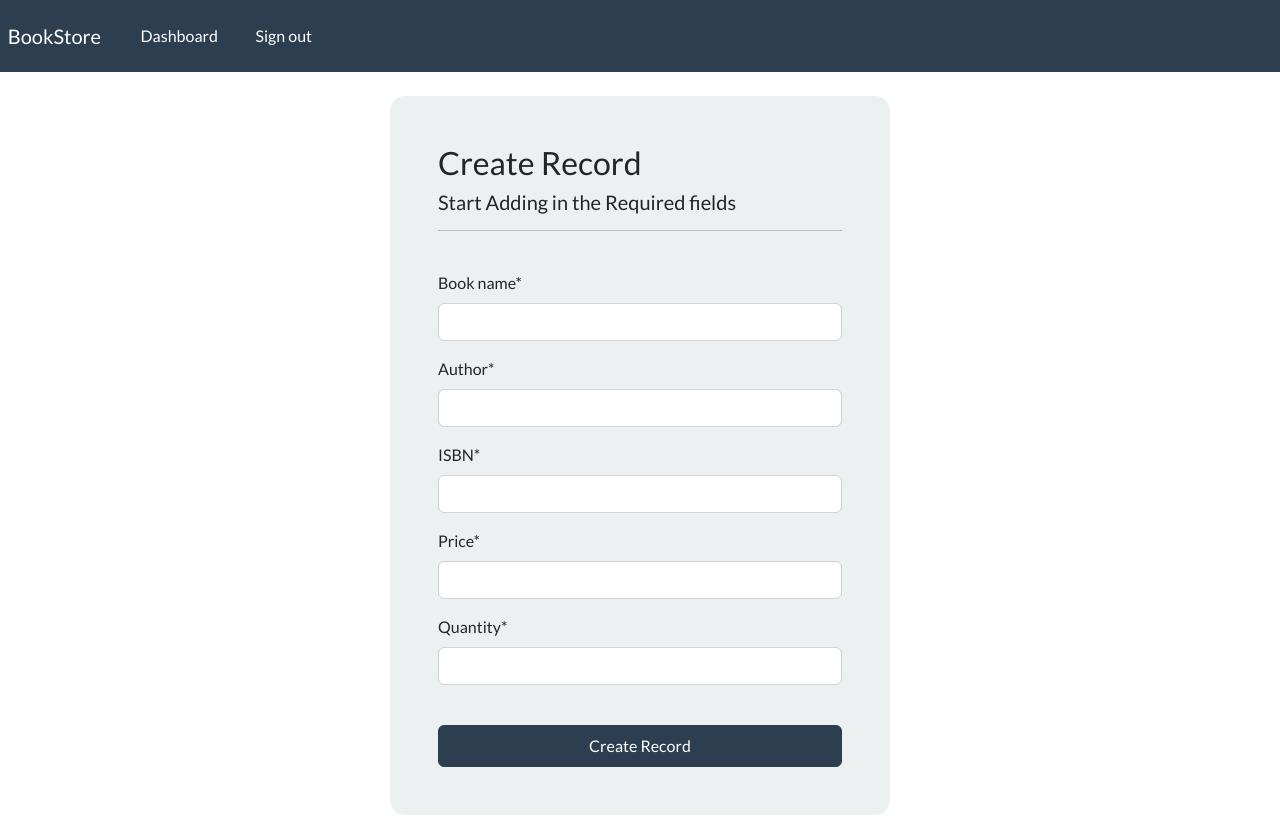
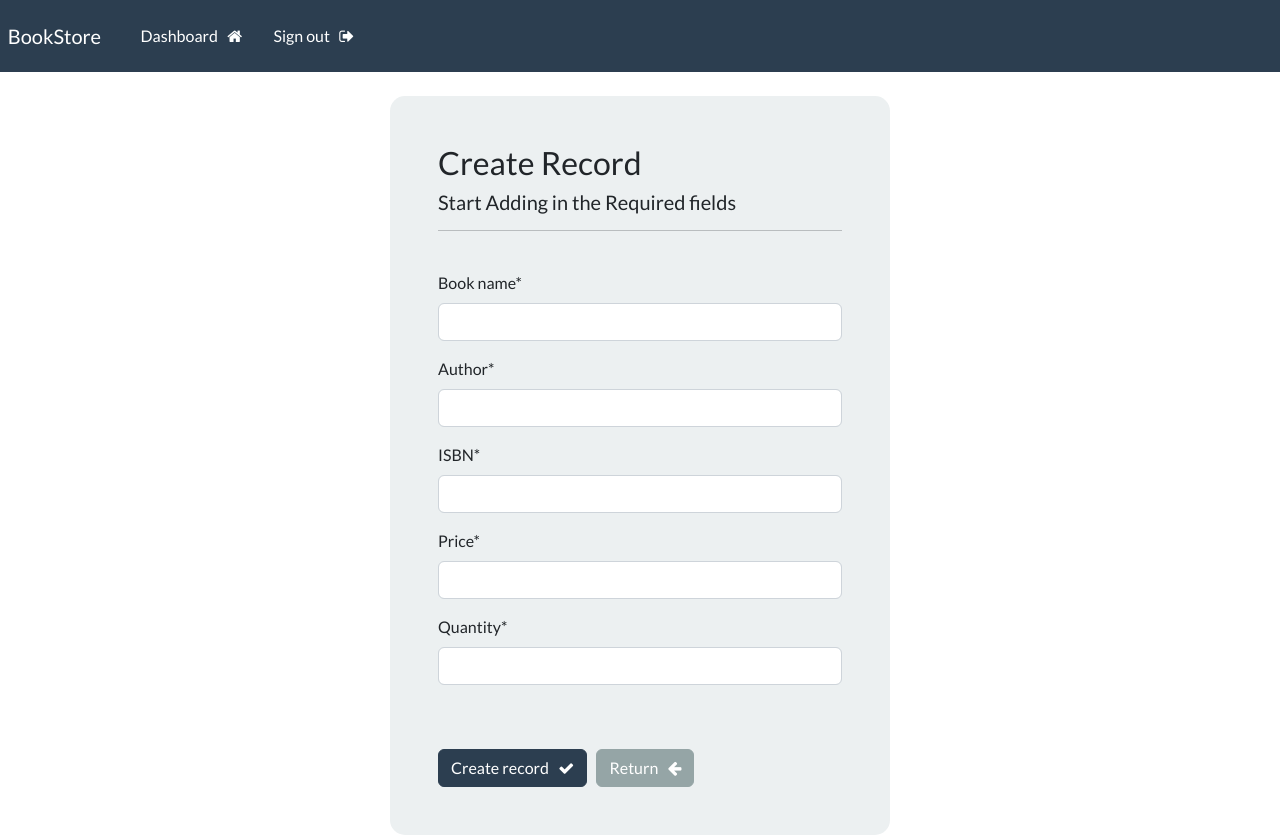
Before and after one commit to karthikreddy-7/FAI_BackendDev_Assignment, a Django app: page /create-record in a window 1280 px wide. Run offline with Django 5.2, Linux system fonts and the light colour scheme; a user stored in the database is signed in; some libraries are stand-ins or nearby versions.

Commit message:
finishing

```diff
--- a/bookstore/webapp/templates/webapp/base.html
+++ b/bookstore/webapp/templates/webapp/base.html
@@ -9,6 +9,7 @@
         <title>Book Store</title>
         <link rel="stylesheet" type="text/css" href="https://bootswatch.com/5/flatly/bootstrap.min.css">
         <link rel="stylesheet" type="text/css" href="{% static 'css/styles.css' %}">
+        <link rel="stylesheet" href="https://cdnjs.cloudflare.com/ajax/libs/font-awesome/4.7.0/css/font-awesome.min.css">
 
     </head>
 
--- a/bookstore/webapp/templates/webapp/create-record.html
+++ b/bookstore/webapp/templates/webapp/create-record.html
@@ -14,7 +14,22 @@
         {% csrf_token %}
         {{form|crispy}}
         <br>
-        <button type="submit" class="btn btn-primary w-100 btn-block p-2">Create Record</button>
+        <br>
+
+        <button type="submit" class="btn btn-primary">
+
+            Create record &nbsp; <i class="fa fa-check" aria-hidden="true"></i>
+
+        </button>
+
+        &nbsp;
+
+        <a href="{% url 'dashboard' %}" class="btn btn-secondary">
+
+
+            Return &nbsp; <i class="fa fa-arrow-left" aria-hidden="true"></i>
+
+        </a>
     </form>
     </div>
 </body>
--- a/bookstore/webapp/templates/webapp/index.html
+++ b/bookstore/webapp/templates/webapp/index.html
@@ -11,7 +11,7 @@
         <h5>CRUD Application for Book Management Store</h5>
         <hr>
         <br>
-        <a class="btn btn-primary" type="button" href="{% url 'register'%}"> Create Your Account</a>
+        <a class="btn btn-primary" type="button" href="{% url 'register' %}"> Create your account &nbsp; <i class="fa fa-user-plus" aria-hidden="true"></i> </a>
     </div>
 </body>
 
--- a/bookstore/webapp/templates/webapp/my-login.html
+++ b/bookstore/webapp/templates/webapp/my-login.html
@@ -14,7 +14,7 @@
             {% csrf_token %}
             {{form2|crispy}}
             <br>
-            <button type="submit" class="btn btn-primary w-100 btn-block p-2">Login</button>
+            <button type="submit" class="btn btn-primary w-100 btn-block p-2"> Login &nbsp; <i class="fa fa-key" aria-hidden="true"></i> </button>
         </form>
         <br>
         <div class="text-center">
--- a/bookstore/webapp/templates/webapp/navbar.html
+++ b/bookstore/webapp/templates/webapp/navbar.html
@@ -52,6 +52,7 @@
 
         {% else %}
 
+
         <li class="nav-item">
 
           <a class="nav-link" href="{% url 'register' %}"> Register </a>
```
Also changed, not shown: bookstore/webapp/templates/webapp/register.html (+39 -11 lines), bookstore/db.sqlite3.
